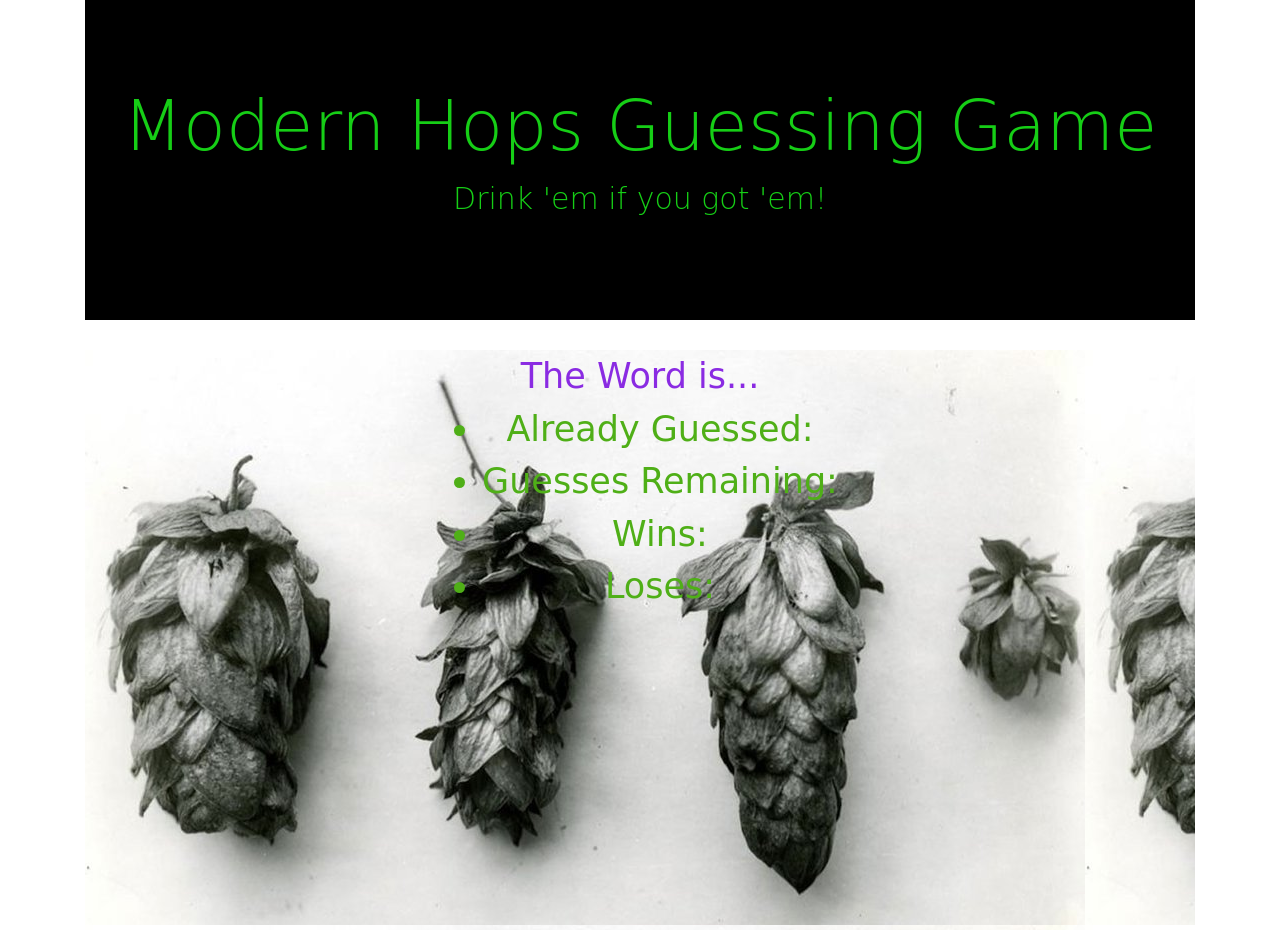
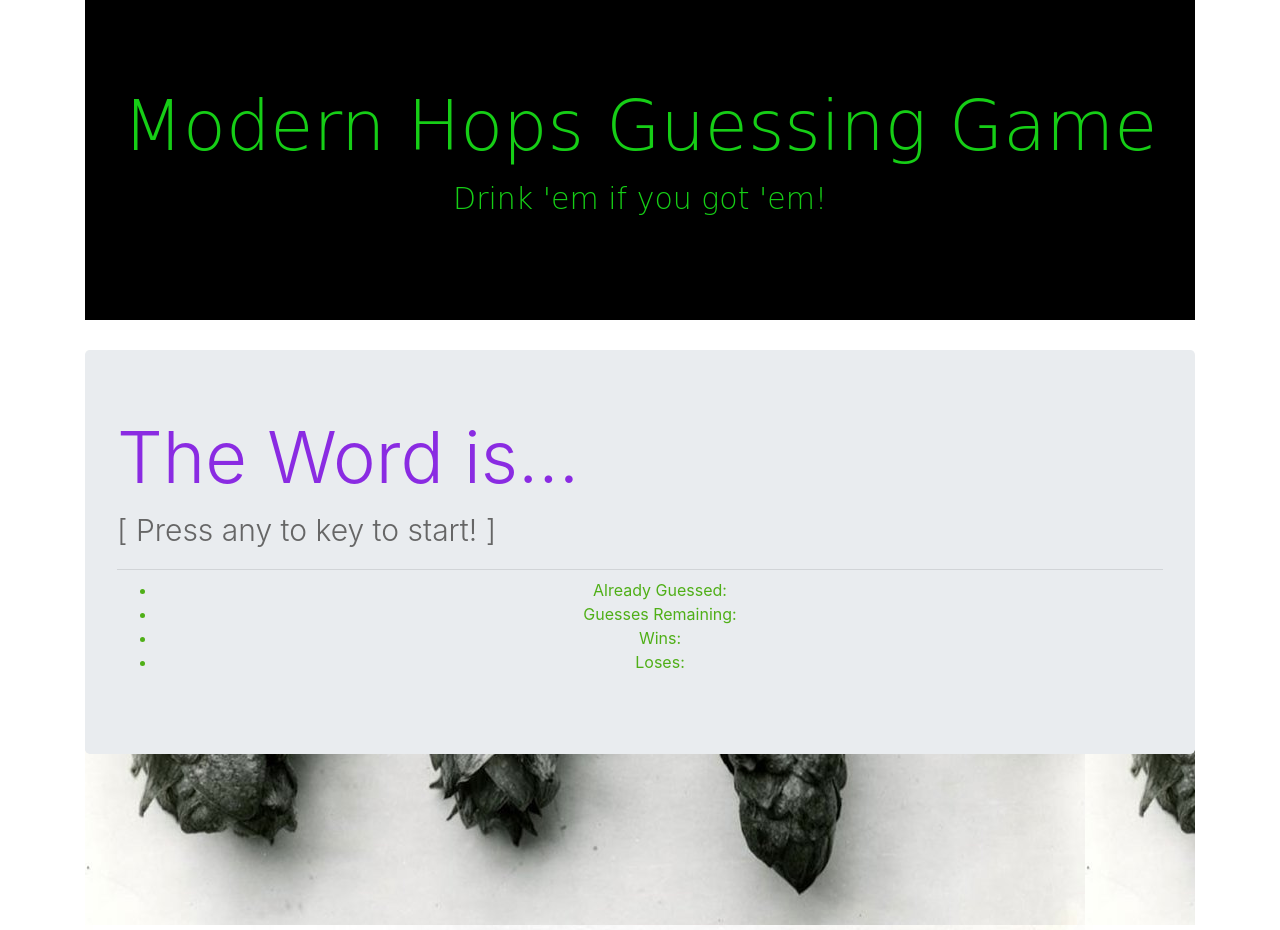
Before and after one commit to CoombaPace/WordGuessGame, a plain HTML site: page index.html in a window 1280 px wide. Drawn offline with nearby package versions, Linux system fonts and the light colour scheme; a web font is replaced by a local one.

Commit message:
Spiffied up UI

```diff
--- a/index.html
+++ b/index.html
@@ -29,10 +29,32 @@
               </header>
 <div id="game-area" style="background-image: url('images/hop_lineup.jpg'); color: #666666;">
     <div class="row">
-        <div id="answer">The Word is... <span id="word"></span></div>
+        <!-- <div id="answer">The Word is... <span id="word"></span></div> -->
     </div>
-
-    <div class="row">
+    <div class="jumbotron">
+      <h1 class="display-3" id="answer">The Word is...  <span id="word"></span></h1>
+      <p class="lead">[ Press any to key to start! ]</p>
+      <hr class="my-2">
+      <ul>
+        <li>
+            <div>Already Guessed: <span id="guessed"></span></div>
+        </li>
+        <li>
+            <div>Guesses Remaining: <span id="maxGuess"></span></div>
+        </li>
+        <li>
+            <div>Wins: <span id="wins"></span></div>
+        </li>
+        <li>
+            <div>Loses: <span id="losses"></span></div>
+        </li>
+    </ul>
+      <!-- <p>More info</p>
+      <p class="lead">
+        <a class="btn btn-primary btn-lg" href="Jumbo action link" role="button">Jumbo action name</a>
+      </p> -->
+    </div>
+    <!-- <div class="row">
         <ul>
             <li>
                 <div>Already Guessed: <span id="guessed"></span></div>
@@ -47,7 +69,7 @@
                 <div>Loses: <span id="losses"></span></div>
             </li>
         </ul>
-    </div>
+    </div>       -->
 </div>
 </div>
 <script src="https://code.jquery.com/jquery-3.3.1.slim.min.js" integrity="sha384-q8i/X+965DzO0rT7abK41JStQIAqVgRVzpbzo5smXKp4YfRvH+8abtTE1Pi6jizo" crossorigin="anonymous"></script>
--- /dev/null
+++ b/style.css
@@ -0,0 +1,68 @@
+* {
+    font-family: "ZCOOL QingKe HuangYou", cursive;
+}
+
+.jumbotron {
+    opacity: 0.8;
+}
+
+.lead {
+    font-size: 30px;
+}
+
+body {
+    background-repeat: no-repeat;
+    width: 100%;
+    background-position: center;
+    justify-content: center;
+}
+
+h1 {
+    font-size: 70px;
+
+}
+
+#game-area {
+    height: 580px;
+    margin-top: 30px;
+}
+
+.header {
+    position: relative;
+    width: 100%;
+    min-height: auto;
+    text-align: center;
+    background-position: center;
+}
+
+.masthead {
+    height: 40vh;
+    min-height: 250px;
+    background-size: cover;
+    background-position: center;
+    background-repeat: no-repeat;
+    background: black;
+  }
+
+  .lead {
+    text-align: center;
+  }
+
+  .row {
+    font-family: 'Coiny', cursive;
+    text-align: center;
+    justify-content: center;
+    font-size: 35px;
+  }
+
+  ul {
+      text-align: center;
+      color:  rgb(79, 175, 23);
+      list-style-type: none;
+      font-size: 30px;
+
+  }
+
+  #answer {
+    color: blueviolet;
+  }
```
